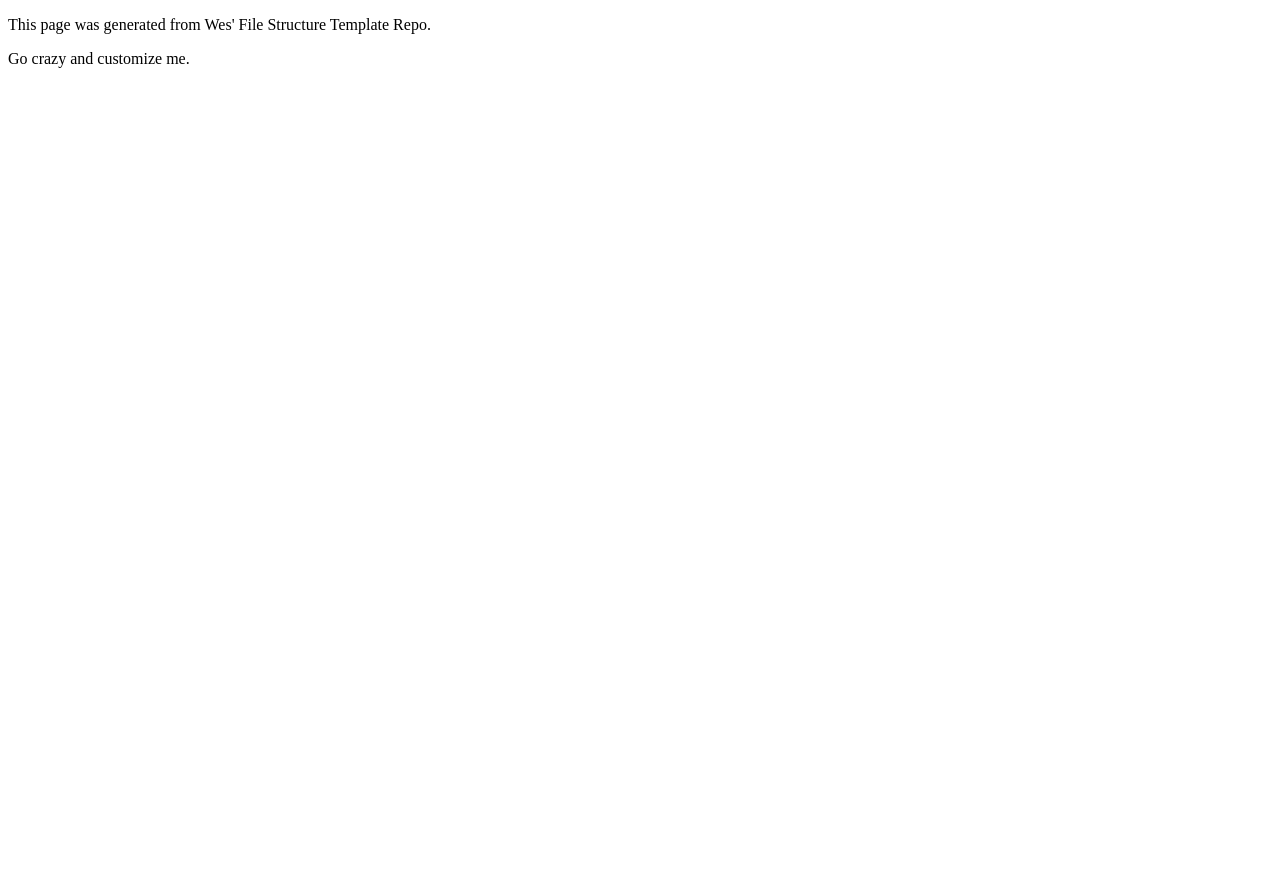
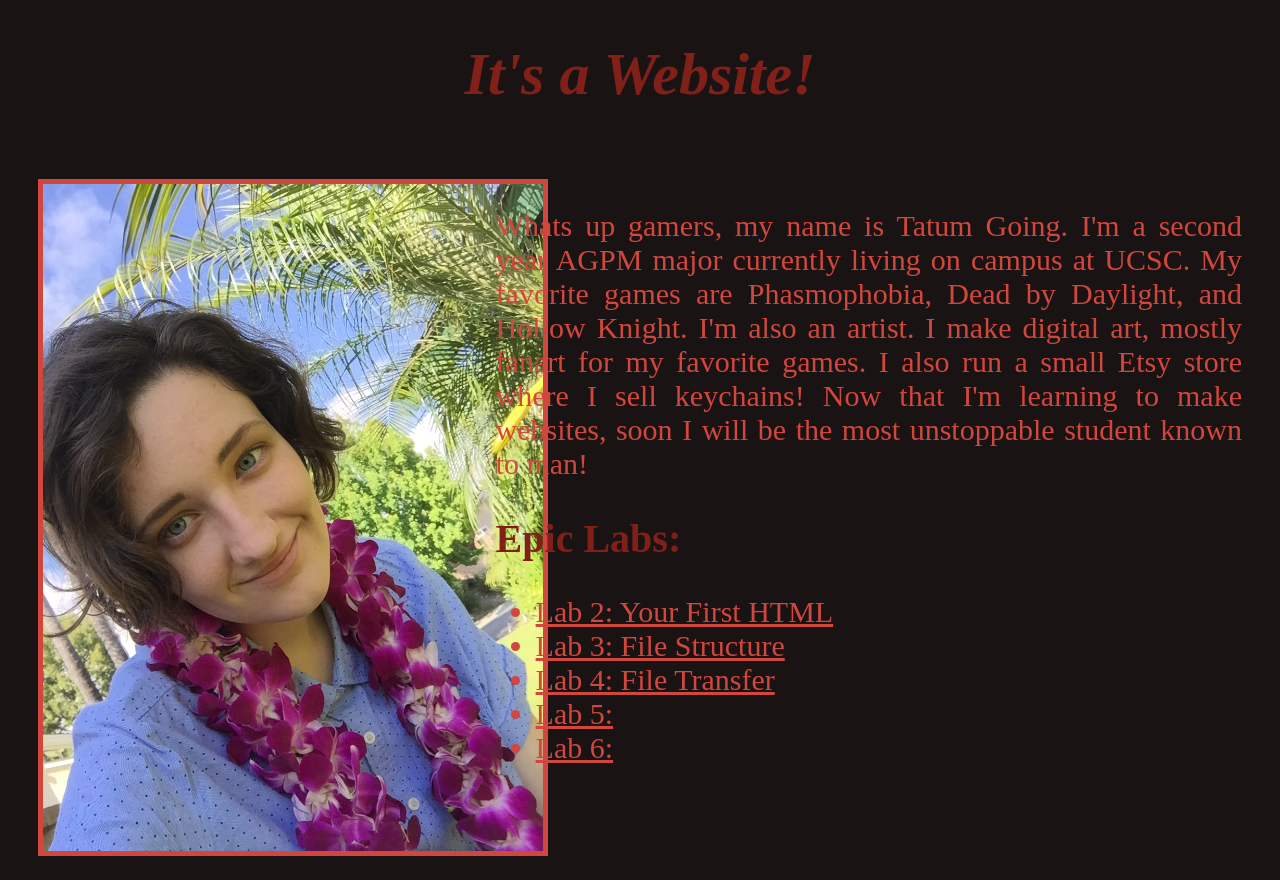
Before and after one commit to tatumgoing/art101, a plain HTML site: page index.html in a window 1280 px wide. Before the commit the page ends 800 px from the top, so only its background shows below. Drawn offline with Linux system fonts and the light colour scheme.

Commit message:
Lab Three and Main Page

```diff
--- a/css/site.css
+++ b/css/site.css
@@ -0,0 +1,53 @@
+#my-portrait {
+    width: 500px;
+}
+
+.float-container {
+    padding: 10px;
+}
+
+.float-child.picture {
+    width: 30%;
+    float: left;
+    padding: 20px;
+}
+
+.float-child.text {
+    width: 60%;
+    float: right;
+    padding: 20px;
+    font-size: 30px;
+    color: #d1473d;
+}
+h1{
+  font-size: 60px;
+  color: #802019;
+}
+h2{
+  font-size: 40px;
+  color: #802019;
+}
+
+a:link {
+  color: #d1473d;
+}
+
+a:visited {
+  color: #d1473d;
+}
+
+a:hover {
+  color: #f57e76;
+}
+
+ul{
+  color: #d1473d;
+}
+
+img {
+  border: 5px solid #d1473d;
+}
+
+p{
+  text-align: justify;
+}
--- a/index.html
+++ b/index.html
@@ -4,13 +4,25 @@
 	<title>My_Name Homepage</title>
 	<link rel="stylesheet" type="text/css" href="css/site.css">
 </head>
-<body>
-	<main>
-		<p>This page was generated from Wes' File Structure Template Repo.</p>
+<body style="background-color: #1a1313">
+	<center> <h1> <i> It's a Website! </i> </h1> </center>
 
-		<p>Go crazy and customize me.</p>
-	</main>
+	<div class= "float-container">
+		<div class= "float-child picture">
+			<center> <img id="my-portrait" src="img/myphoto.jpg" /> </center>
+		</div>
 
-
+		<div class= "float-child text">
+			<p> Whats up gamers, my name is Tatum Going. I'm a second year AGPM major currently living on campus at UCSC. My favorite games are Phasmophobia, Dead by Daylight, and Hollow Knight. I'm also an artist. I make digital art, mostly fanart for my favorite games. I also run a small Etsy store where I sell keychains! Now that I'm learning to make websites, soon I will be the most unstoppable student known to man! </p>
+			<h2> Epic Labs: </h2>
+			<ul>
+				<li><a href="lab2/labtwo.html"> Lab 2: Your First HTML </a></li>
+				<li><a href="lab3/labthree.html"> Lab 3: File Structure </a></li>
+				<li><a href="lab4/"> Lab 4: File Transfer </a></li>
+				<li><a href="lab5/"> Lab 5: </a></li>
+				<li><a href="lab6/"> Lab 6: </a></li>
+			</ul>
+		</div>
+	</div>
 </body>
 </html>
--- /dev/null
+++ b/lab3/css/labthwee.css
@@ -0,0 +1,22 @@
+h1{
+  font-size: 60px;
+  color: #802019;
+}
+h2{
+  font-size: 40px;
+  color: #802019;
+}
+h3{
+  font-size: 40px;
+  color: #802019;
+}
+img {
+  border: 5px solid #d1473d;
+}
+
+p{
+  color: #d1473d;
+  font-size: 30px;
+  padding-left:250px;
+  padding-right: 250px;
+}
```
Also changed, not shown: lab2/labtwo.html (renamed from lab2/index.html, +0 -1 lines), lab3/index.html (deleted, +0 -11 lines), lab3/labthree.html (added, +29 -0 lines), img/myphoto.jpg (added), lab3/css/lab.css (deleted), lab3/img/index.png (added), lab3/img/index2.png (added), lab3/img/structure.png (added), lab3/img/website.png (added), lab3/img/website2.png (added).
